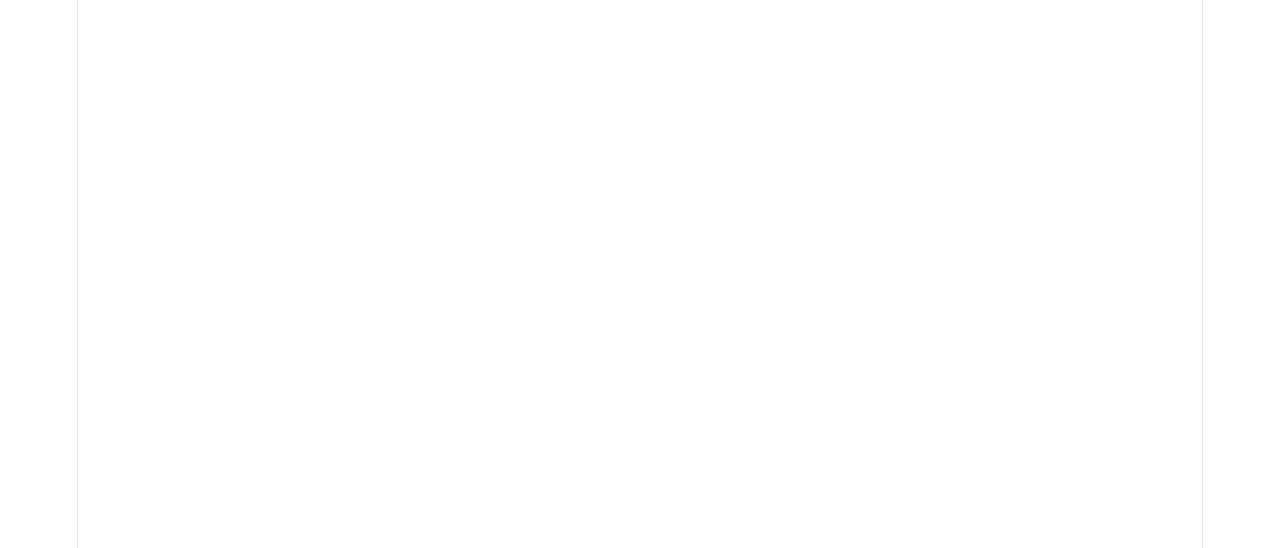
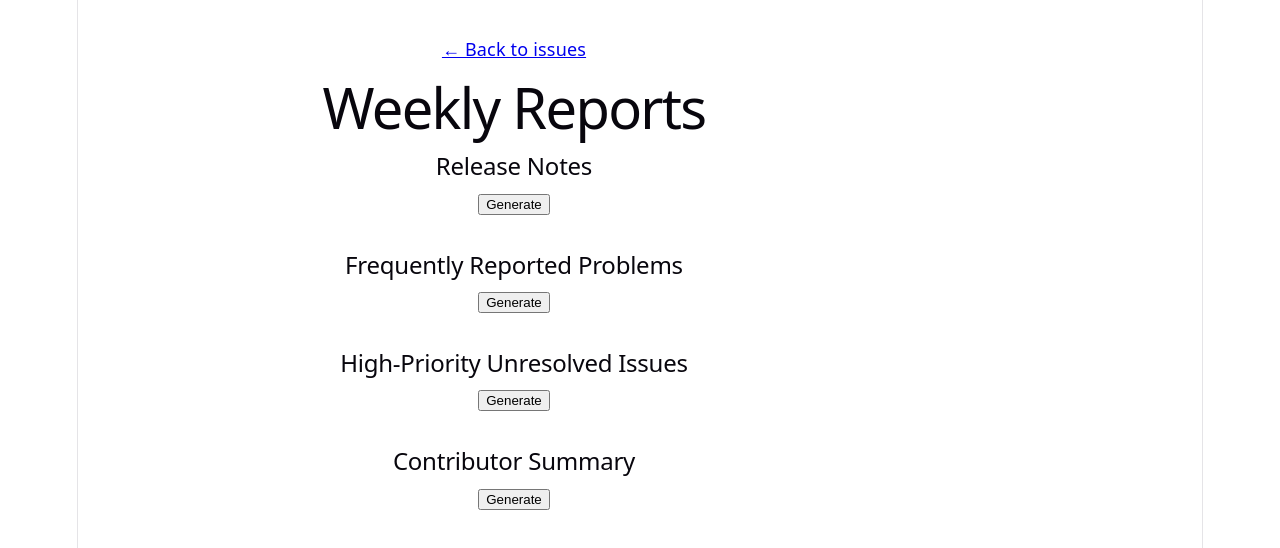
Before and after one commit to Adithya00012/repopilot, a React (Vite) app in the folder frontend/: page /reports in a window 1280 px wide. Before the commit this address had no page. Shown: the top 548 px of the page. Built offline with nearby package versions, Linux system fonts and the light colour scheme.

Commit message:
Phase 13: frontend reports dashboard

```diff
--- a/frontend/src/App.tsx
+++ b/frontend/src/App.tsx
@@ -2,6 +2,7 @@
 import IssueList from "./IssueList";
 import IssueDetail from "./IssueDetail";
 import Assistant from "./Assistant";
+import Reports from "./Reports";
 
 function App() {
   return (
@@ -9,6 +10,7 @@
       <Route path="/" element={<IssueList />} />
       <Route path="/issues/:id" element={<IssueDetail />} />
       <Route path="/assistant" element={<Assistant />} />
+      <Route path="/reports" element={<Reports />} />
     </Routes>
   );
 }
--- a/frontend/src/IssueList.tsx
+++ b/frontend/src/IssueList.tsx
@@ -23,6 +23,8 @@
     <div style={{ padding: "2rem" }}>
       <h1>RepoPilot</h1>
       <Link to="/assistant">Ask the Repo Assistant →</Link>
+      <br />
+      <Link to="/reports">View Weekly Reports →</Link>
       <h2>Issues</h2>
       <ul>
         {issues.map((issue) => (
--- /dev/null
+++ b/frontend/src/Reports.tsx
@@ -0,0 +1,105 @@
+import { useState } from "react";
+import { Link } from "react-router-dom";
+
+function Reports() {
+    const [releaseNotes, setReleaseNotes] = useState("");
+    const [frequentProblems, setFrequentProblems] = useState("");
+    const [highPriority, setHighPriority] = useState<any>(null);
+    const [contributors, setContributors] = useState<any[]>([]);
+    const [loading, setLoading] = useState("");
+
+    const fetchReleaseNotes = async () => {
+        setLoading("release");
+        const res = await fetch("http://localhost:4000/reports/release-notes");
+        const data = await res.json();
+        setReleaseNotes(data.notes);
+        setLoading("");
+    };
+
+    const fetchFrequentProblems = async () => {
+        setLoading("frequent");
+        const res = await fetch("http://localhost:4000/reports/frequent-problems");
+        const data = await res.json();
+        setFrequentProblems(data.summary);
+        setLoading("");
+    };
+
+    const fetchHighPriority = async () => {
+        setLoading("priority");
+        const res = await fetch("http://localhost:4000/reports/high-priority");
+        const data = await res.json();
+        setHighPriority(data);
+        setLoading("");
+    };
+
+    const fetchContributors = async () => {
+        setLoading("contributors");
+        const res = await fetch("http://localhost:4000/reports/contributors");
+        const data = await res.json();
+        setContributors(data.contributors);
+        setLoading("");
+    };
+
+    return (
+        <div style={{ padding: "2rem", maxWidth: "800px" }}>
+            <Link to="/">← Back to issues</Link>
+            <h1>Weekly Reports</h1>
+
+            <section style={{ marginBottom: "2rem" }}>
+                <h2>Release Notes</h2>
+                <button onClick={fetchReleaseNotes} disabled={loading === "release"}>
+                    {loading === "release" ? "Generating..." : "Generate"}
+                </button>
+                {releaseNotes && (
+                    <pre style={{ whiteSpace: "pre-wrap", background: "#f5f5f5", padding: "1rem" }}>
+                        {releaseNotes}
+                    </pre>
+                )}
+            </section>
+
+            <section style={{ marginBottom: "2rem" }}>
+                <h2>Frequently Reported Problems</h2>
+                <button onClick={fetchFrequentProblems} disabled={loading === "frequent"}>
+                    {loading === "frequent" ? "Analyzing..." : "Generate"}
+                </button>
+                {frequentProblems && (
+                    <pre style={{ whiteSpace: "pre-wrap", background: "#f5f5f5", padding: "1rem" }}>
+                        {frequentProblems}
+                    </pre>
+                )}
+            </section>
+
+            <section style={{ marginBottom: "2rem" }}>
+                <h2>High-Priority Unresolved Issues</h2>
+                <button onClick={fetchHighPriority} disabled={loading === "priority"}>
+                    {loading === "priority" ? "Checking..." : "Generate"}
+                </button>
+                {highPriority && (
+                    <div style={{ background: "#f5f5f5", padding: "1rem" }}>
+                        <p>Stale issues (30+ days): {highPriority.staleCount}</p>
+                        <p>Security-labeled: {highPriority.securityCount}</p>
+                        <p>Unapproved: {highPriority.unapprovedCount}</p>
+                    </div>
+                )}
+            </section>
+
+            <section style={{ marginBottom: "2rem" }}>
+                <h2>Contributor Summary</h2>
+                <button onClick={fetchContributors} disabled={loading === "contributors"}>
+                    {loading === "contributors" ? "Loading..." : "Generate"}
+                </button>
+                {contributors.length > 0 && (
+                    <ul>
+                        {contributors.map((c) => (
+                            <li key={c.author}>
+                                {c.author} — {c.issueCount} issue(s)
+                            </li>
+                        ))}
+                    </ul>
+                )}
+            </section>
+        </div>
+    );
+}
+
+export default Reports;
```
